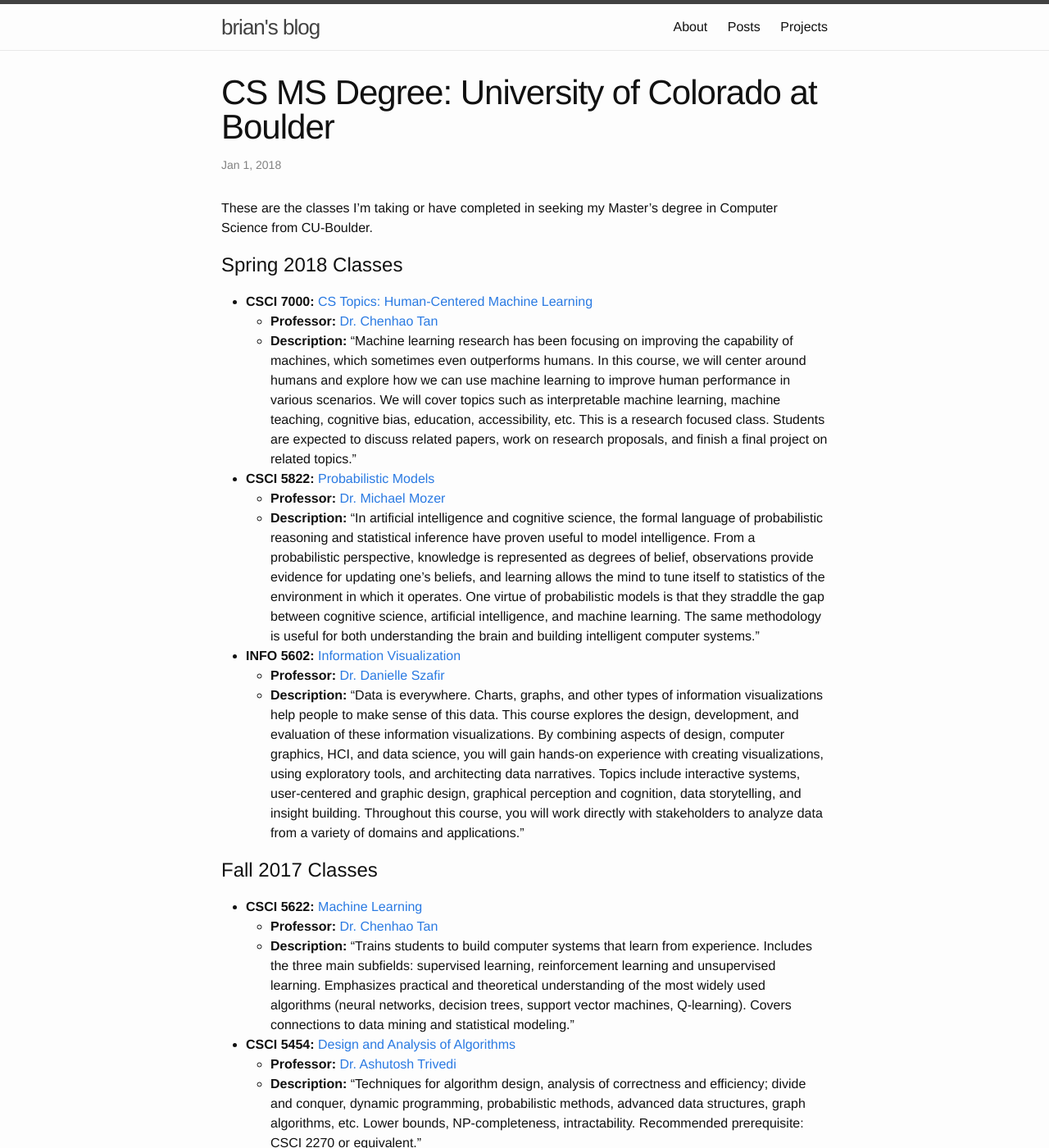
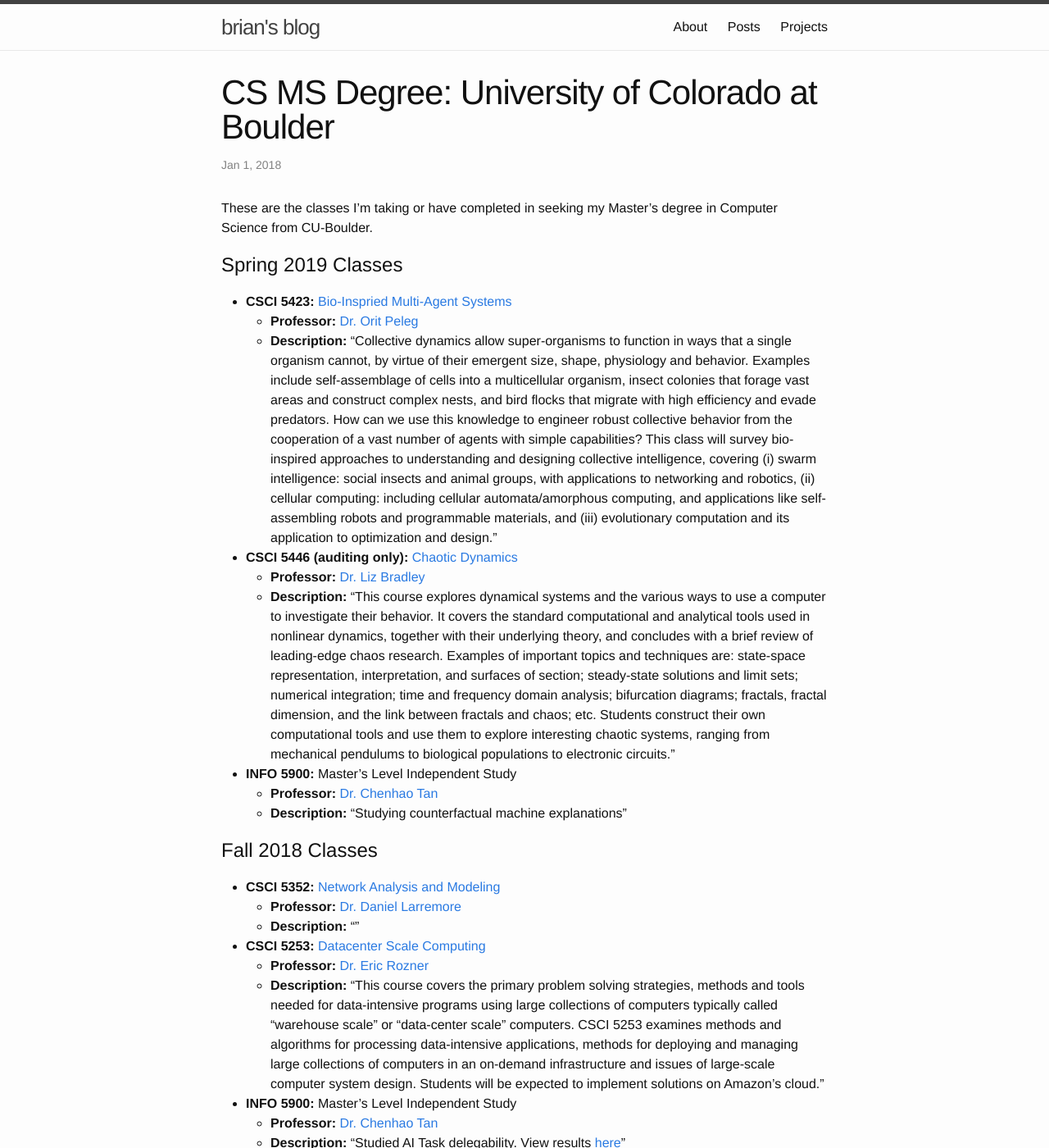
Before and after one commit to blubars/blubars.github.io, a Jekyll site: the page built from _posts/2018-01-01-school.md, in a window 1280 px wide and 1400 px high. Shown: the whole window at 82% size. Built offline with Jekyll 4.4.1, drawn with Linux system fonts in a browser that asks for light colours; some of the changed text lies outside the part shown.

Commit message:
updated class list

```diff
--- a/_posts/2018-01-01-school.md
+++ b/_posts/2018-01-01-school.md
@@ -5,6 +5,29 @@
 categories: project
 ---
 These are the classes I'm taking or have completed in seeking my Master's degree in Computer Science from CU-Boulder.
+
+# Spring 2019 Classes
+* __CSCI 5423:__ [Bio-Inspried Multi-Agent Systems](#)
+  * __Professor:__ [Dr. Orit Peleg](https://www.peleglab.com/)
+  * __Description:__ "Collective dynamics allow super-organisms to function in ways that a single organism cannot, by virtue of their emergent size, shape, physiology and behavior. Examples include self-assemblage of cells into a multicellular organism, insect colonies that forage vast areas and construct complex nests, and bird flocks that migrate with high efficiency and evade predators. How can we use this knowledge to engineer robust collective behavior from the cooperation of a vast number of agents with simple capabilities? This class will survey bio-inspired approaches to understanding and designing collective intelligence, covering (i) swarm intelligence: social insects and animal groups, with applications to networking and robotics, (ii) cellular computing: including cellular automata/amorphous computing, and applications like self-assembling robots and programmable materials, and (iii) evolutionary computation and its application to optimization and design."
+* __CSCI 5446 (auditing only):__ [Chaotic Dynamics](http://www.cs.colorado.edu/~lizb/chaos-course.html)
+  * __Professor:__ [Dr. Liz Bradley](https://www.cs.colorado.edu/~lizb/)
+  * __Description:__ "This course explores dynamical systems and the various ways to use a computer to investigate their behavior. It covers the standard computational and analytical tools used in nonlinear dynamics, together with their underlying theory, and concludes with a brief review of leading-edge chaos research. Examples of important topics and techniques are: state-space representation, interpretation, and surfaces of section; steady-state solutions and limit sets; numerical integration; time and frequency domain analysis; bifurcation diagrams; fractals, fractal dimension, and the link between fractals and chaos; etc. Students construct their own computational tools and use them to explore interesting chaotic systems, ranging from mechanical pendulums to biological populations to electronic circuits."
+* __INFO 5900:__ Master's Level Independent Study
+  * __Professor:__ [Dr. Chenhao Tan](https://chenhaot.com/)
+  * __Description:__ "Studying counterfactual machine explanations"
+
+# Fall 2018 Classes
+* __CSCI 5352:__ [Network Analysis and Modeling](https://danlarremore.com/5352/)
+  * __Professor:__ [Dr. Daniel Larremore](https://danlarremore.com/)
+  * __Description:__ ""
+* __CSCI 5253:__ [Datacenter Scale Computing](http://ericrozner.com/2018fall-CSCI5253/index.html)
+  * __Professor:__ [Dr. Eric Rozner](http://ericrozner.com/)
+  * __Description:__ "This course covers the primary problem solving strategies, methods and tools needed for data-intensive programs using large collections of computers typically called "warehouse scale" or "data-center scale" computers. CSCI 5253 examines methods and algorithms for processing data-intensive applications, methods for deploying and managing large collections of computers in an on-demand infrastructure and issues of large-scale computer system design. Students will be expected to implement solutions on Amazon's cloud."
+* __INFO 5900:__ Master's Level Independent Study
+  * __Professor:__ [Dr. Chenhao Tan](https://chenhaot.com/)
+  * __Description:__ "Studied AI Task delegability. View results [here](http://blubars.github.io/project/2019/02/08/ai-task-delegability.html)"
+* __Fall 2018 Work:__ TA For Data Structures (CSCI 2270)
 
 # Spring 2018 Classes
 * __CSCI 7000:__ [CS Topics: Human-Centered Machine Learning](https://chenhaot.com/courses/hcml/home.html)
```
